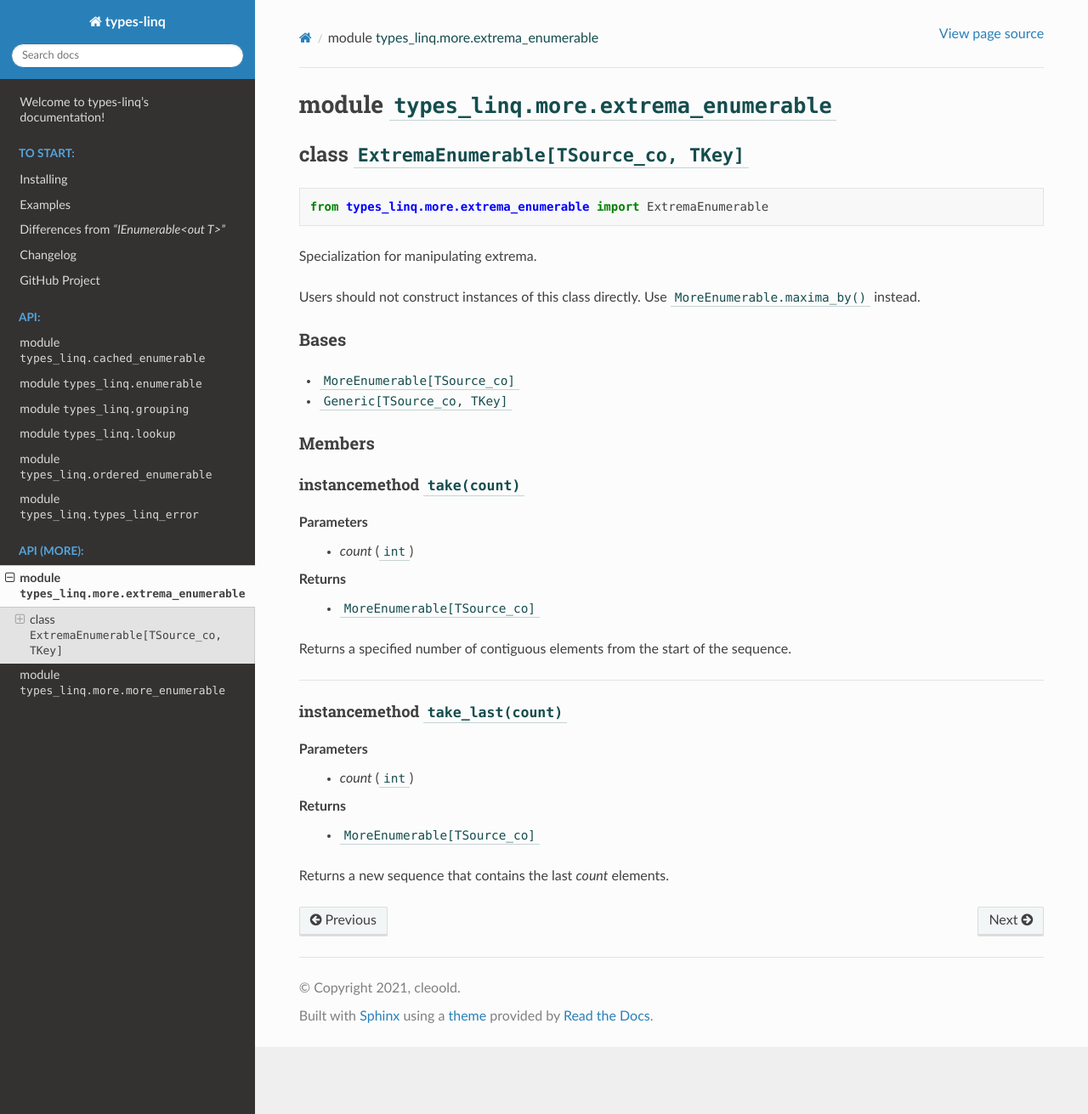
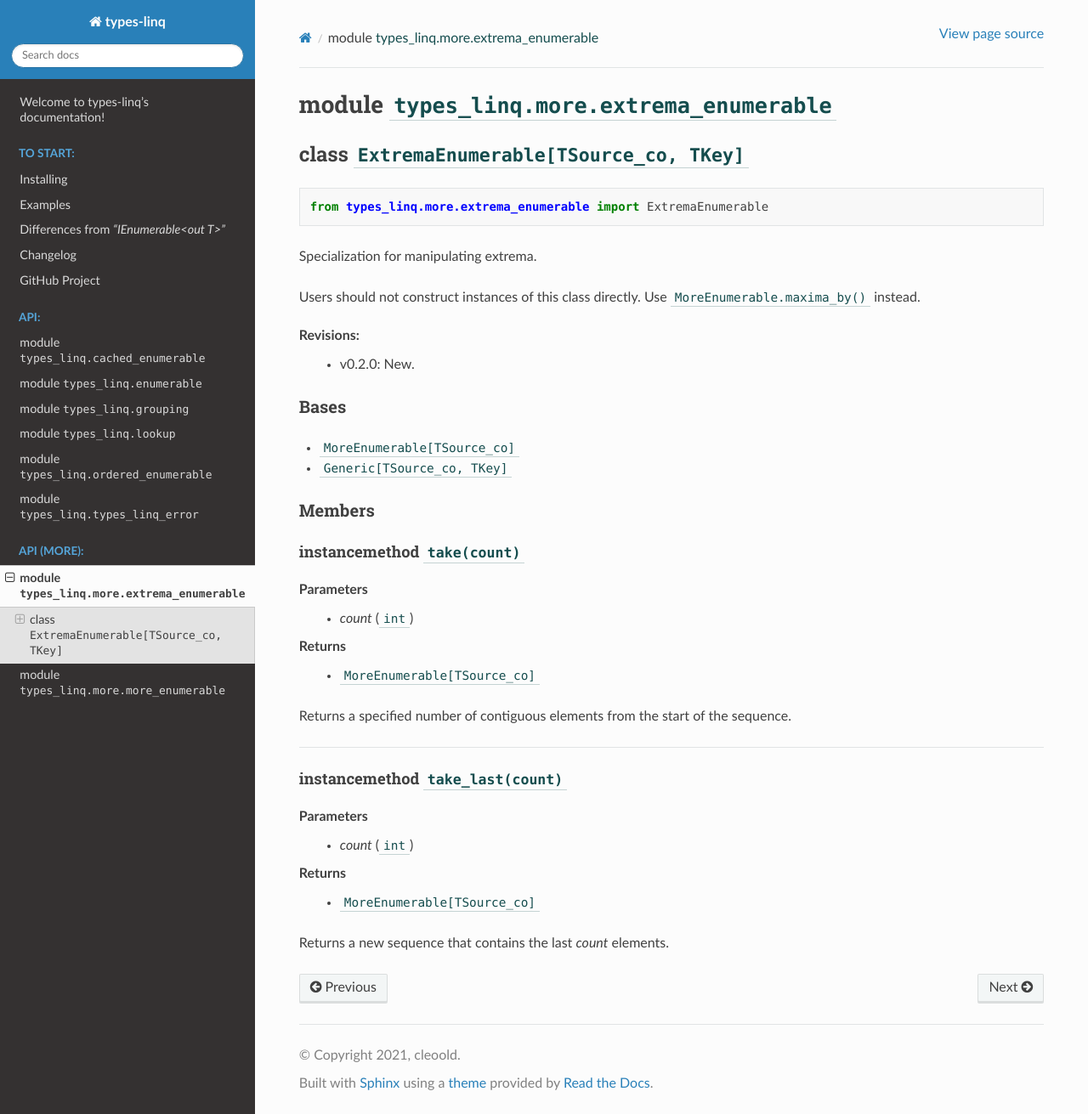
Before and after one commit to cleoold/types-linq, a Sphinx documentation site: the page built from doc/api/more/types_linq.more.extrema_enumerable.rst, in a window 1280 px wide and 1311 px high. Shown: the whole window at 85% size. Built offline with Sphinx 7.4.7 and the Read the Docs theme 2.0.0, drawn with Linux system fonts in a browser that asks for light colours.

Commit message:
add missing revision for ExtremaEnumerable

```diff
--- a/doc/api/more/types_linq.more.extrema_enumerable.rst
+++ b/doc/api/more/types_linq.more.extrema_enumerable.rst
@@ -12,6 +12,9 @@ Specialization for manipulating extrema.
 
 Users should not construct instances of this class directly. Use ``MoreEnumerable.maxima_by()``
 instead.
+
+Revisions:
+    - v0.2.0: New.
 
 Bases
 ======
```
Also changed, not shown: 1 other file.
